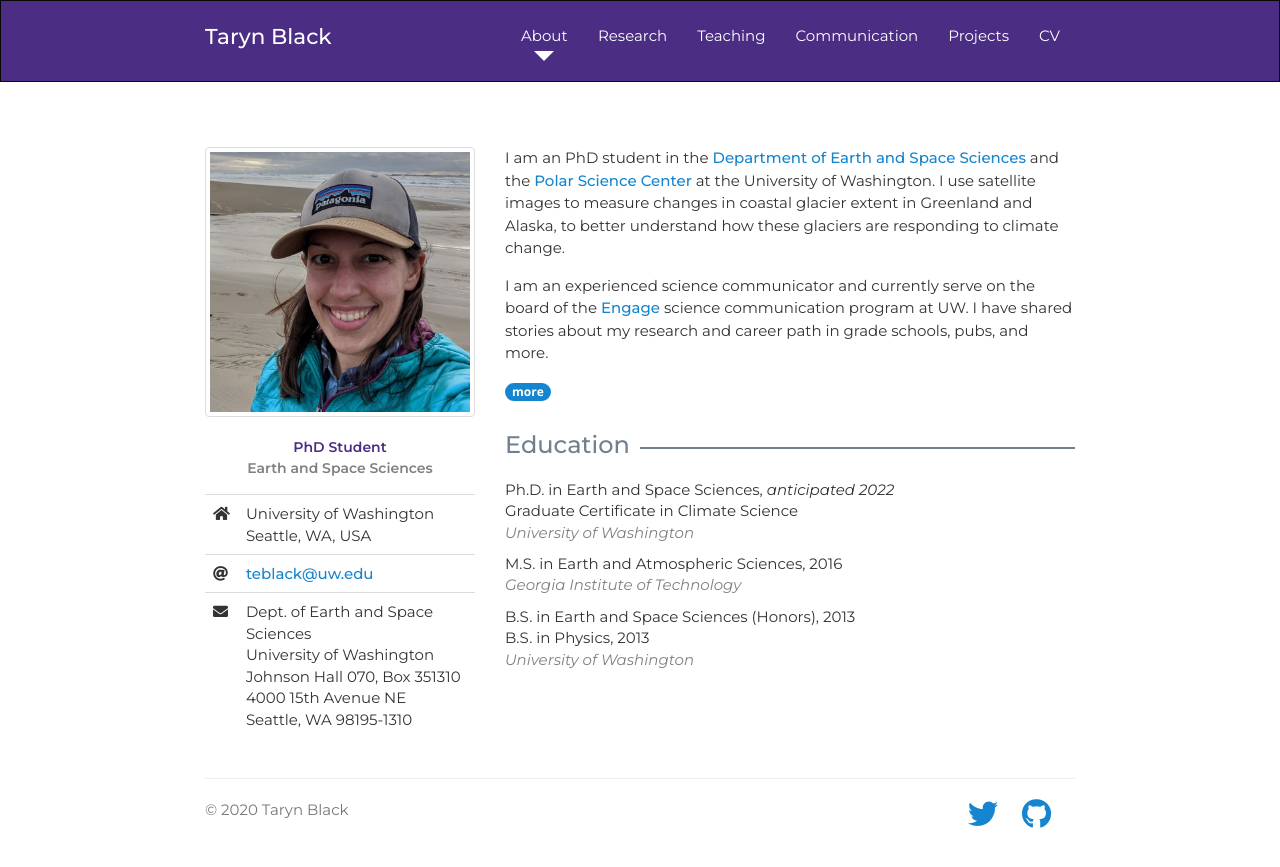
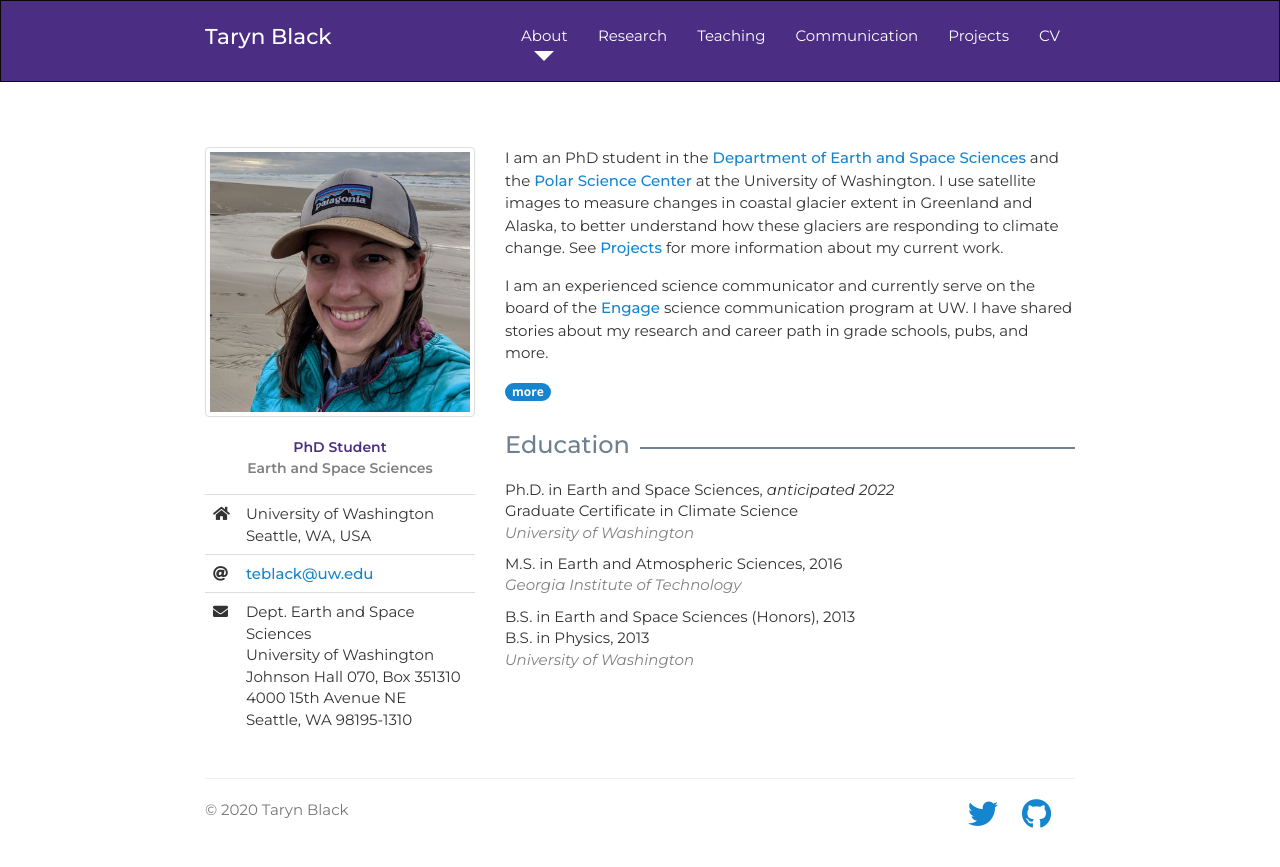
Before and after one commit to tarynblack/tarynblack.github.io, a Jekyll site: the page built from index.html, in a window 1280 px wide. Shown: the top 867 px of the page. Built offline with Jekyll 4.4.1, drawn with Linux system fonts in a browser that asks for light colours; nearby versions of some CDN libraries; a style sheet for code colours, icons or effects is not loaded.

Commit message:
tweaks to main page content

```diff
--- a/index.html
+++ b/index.html
@@ -31,7 +31,7 @@
             <tr>
               <td><i class="fas fa-envelope"></i></td>
               <td>
-                  Dept. of Earth and Space Sciences<br>
+                  Dept. Earth and Space Sciences<br>
                   University of Washington<br>
                   Johnson Hall 070, Box 351310<br>
                   4000 15th Avenue NE<br>
@@ -44,7 +44,7 @@
       </div>
       <div class="col-sm-8">
 
-        <p>I am an PhD student in the <a href="https://www.ess.washington.edu/" target="_blank">Department of Earth and Space Sciences</a> and the <a href="http://psc.apl.uw.edu/" target="_blank">Polar Science Center</a> at the University of Washington. I use satellite images to measure changes in coastal glacier extent in Greenland and Alaska, to better understand how these glaciers are responding to climate change.</p>
+        <p>I am an PhD student in the <a href="https://www.ess.washington.edu/" target="_blank">Department of Earth and Space Sciences</a> and the <a href="http://psc.apl.uw.edu/" target="_blank">Polar Science Center</a> at the University of Washington. I use satellite images to measure changes in coastal glacier extent in Greenland and Alaska, to better understand how these glaciers are responding to climate change. See <a href="projects.html">Projects</a> for more information about my current work.</p>
 
         <p>I am an experienced science communicator and currently serve on the board of the <a href="https://www.engage-science.space/" target="_blank">Engage</a> science communication program at UW. I have shared stories about my research and career path in grade schools, pubs, and more.</p>
 
@@ -52,7 +52,7 @@
 
           <p>Prior to pursuing glaciology research, I earned an M.S. in Earth and Atmospheric Sciences, during which I studied the behavior of unsteady explosive volcanic eruptions using computational fluid dynamics models. I have a general background in geology and physics, and my previous project experience includes sea ice optics, meteorite petrology, cosmogenic nuclide dating, and paleontology/paleobotany.</p>
 
-          <p>My current projects include: seasonal and multi-decadal variability of Greenland outlet glaciers, with Ian Joughin of UW-APL-PSC; role of glacier variability for polar bear habitat in SE Greenland, with Kristin Laidre of UW-APL-PSC and Twila Moon of CU-Boulder; cataloguing glacier retreat in Kenai Fjords National Park, with Deb Kurtz of the U.S. National Park Service; and developing icepicks, a comprehensive database of glacier terminus data, with Ginny Catania and Sophie Goliber of UT-Austin and others.</p>
+          <!-- <p>My current projects include: seasonal and multi-decadal variability of Greenland outlet glaciers, with Ian Joughin of UW-APL-PSC; role of glacier variability for polar bear habitat in SE Greenland, with Kristin Laidre of UW-APL-PSC and Twila Moon of CU-Boulder; cataloguing glacier retreat in Kenai Fjords National Park, with Deb Kurtz of the U.S. National Park Service; and developing icepicks, a comprehensive database of glacier terminus data, with Ginny Catania and Sophie Goliber of UT-Austin and others.</p> -->
 
         </div>
         <!-- .read-more -->
```
